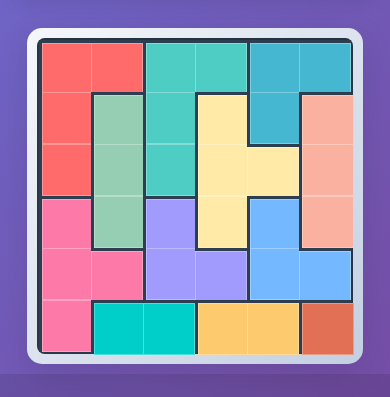
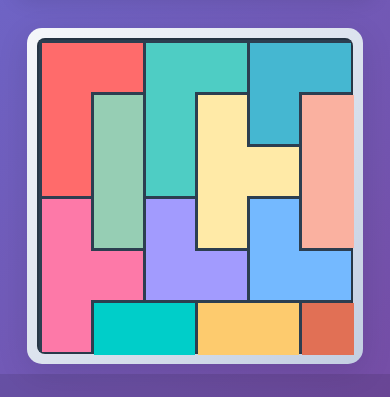
Before and after one commit to creach-t/queens-game-web, a React (Vite) app: page / in a window 390 px wide. Shown: the part 941-1338 px from the top of the page. Built offline with nearby package versions, Linux system fonts and the light colour scheme.

Commit message:
fix: improve cell content visibility and remove border conflicts

```diff
--- a/src/components/GameCell.css
+++ b/src/components/GameCell.css
@@ -2,21 +2,22 @@
   display: flex;
   align-items: center;
   justify-content: center;
-  border: 1px solid rgba(255, 255, 255, 0.3);
+  border: none;
   cursor: pointer;
   transition: all 0.2s ease;
-  font-size: 1.8rem;
+  font-size: 2rem;
   font-weight: bold;
   user-select: none;
   position: relative;
   box-sizing: border-box;
+  width: 100%;
+  height: 100%;
 }
 
 .game-cell:hover {
   transform: scale(1.05);
   box-shadow: 0 2px 8px rgba(0, 0, 0, 0.3);
   z-index: 2;
-  border-color: rgba(255, 255, 255, 0.8);
 }
 
 .game-cell:active {
@@ -24,88 +25,83 @@
 }
 
 .game-cell__content {
-  color: #333;
-  text-shadow: 2px 2px 4px rgba(255, 255, 255, 0.8);
+  color: #2c3e50;
+  text-shadow: 1px 1px 2px rgba(255, 255, 255, 0.8);
   font-size: inherit;
   line-height: 1;
+  display: block;
+  width: 100%;
+  height: 100%;
   display: flex;
   align-items: center;
   justify-content: center;
-  width: 100%;
-  height: 100%;
-  pointer-events: none;
+  font-weight: 900;
 }
 
 /* États spécifiques */
-.game-cell--queen {
-  border-color: #0077b5;
-  box-shadow: 0 0 10px rgba(0, 119, 181, 0.5);
-}
-
 .game-cell--queen .game-cell__content {
   color: #0077b5;
-  font-size: 2.2rem;
+  font-size: 2.4rem;
   text-shadow: 2px 2px 4px rgba(255, 255, 255, 0.9);
+  filter: drop-shadow(0 0 3px rgba(0, 119, 181, 0.5));
 }
 
 .game-cell--marker .game-cell__content {
-  color: #666;
-  font-size: 1.5rem;
+  color: #e74c3c;
+  font-size: 1.8rem;
   font-weight: 900;
+  text-shadow: 1px 1px 2px rgba(255, 255, 255, 0.8);
 }
 
 .game-cell--conflict {
-  border-color: #e74c3c !important;
-  background-color: rgba(231, 76, 60, 0.2) !important;
+  background-color: rgba(231, 76, 60, 0.3) !important;
   animation: conflict-pulse 1s infinite alternate;
 }
 
 .game-cell--conflict .game-cell__content {
-  color: #e74c3c;
+  color: #c0392b !important;
 }
 
 .game-cell--highlighted {
-  border-color: #f39c12;
   box-shadow: 0 0 15px rgba(243, 156, 18, 0.7);
 }
 
 /* Animations */
 @keyframes conflict-pulse {
   from {
-    box-shadow: 0 0 5px rgba(231, 76, 60, 0.5);
+    background-color: rgba(231, 76, 60, 0.2);
   }
   to {
-    box-shadow: 0 0 15px rgba(231, 76, 60, 0.8);
+    background-color: rgba(231, 76, 60, 0.4);
   }
 }
 
 /* Responsive design */
 @media (max-width: 768px) {
   .game-cell {
-    font-size: 1.5rem;
+    font-size: 1.6rem;
   }
 
   .game-cell--queen .game-cell__content {
-    font-size: 1.8rem;
+    font-size: 2rem;
   }
 
   .game-cell--marker .game-cell__content {
-    font-size: 1.2rem;
+    font-size: 1.4rem;
   }
 }
 
 @media (max-width: 480px) {
   .game-cell {
     font-size: 1.2rem;
-    border-width: 1px;
   }
 
   .game-cell--queen .game-cell__content {
-    font-size: 1.5rem;
+    font-size: 1.6rem;
   }
 
   .game-cell--marker .game-cell__content {
-    font-size: 1rem;
+    font-size: 1.1rem;
   }
 
   .game-cell:hover {
@@ -116,10 +112,10 @@
 /* Focus pour accessibilité */
 .game-cell:focus {
   outline: 2px solid #0077b5;
-  outline-offset: 2px;
+  outline-offset: -2px;
 }
 
 .game-cell:focus-visible {
   outline: 2px solid #0077b5;
-  outline-offset: 2px;
+  outline-offset: -2px;
 }
```
